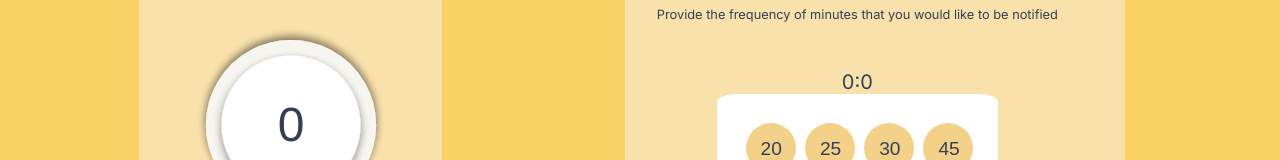
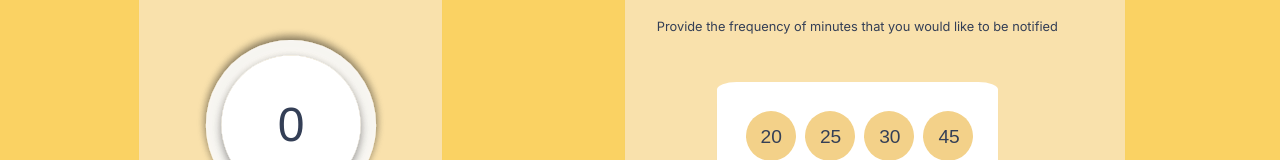
Before and after one commit to Mfonn/Colab, a React (Create React App) app: page / in a window 1280 px wide. Shown: the part 371-531 px from the top of the page. Built offline with nearby package versions, Linux system fonts and the light colour scheme; a web font is replaced by a local one.

Commit message:
for timer

```diff
--- a/src/components/Countdown.jsx
+++ b/src/components/Countdown.jsx
@@ -61,9 +61,9 @@ function MyTimer({ expiryTimestamp, setCount, count, stop }) {
       <div className="">
 
         {/* code for the timer */}
-       <div style={{ fontSize: "20px", textAlign: "center" }}>
+       {/* <div style={{ fontSize: "20px", textAlign: "center" }}>
         <span>{minutes}</span>:<span>{seconds}</span>
-        </div>
+        </div>  */}
         {/* <p>{isRunning ? "Running" : "Not running"}</p>
         <button onClick={start}>Start</button> */}
          {/* <button onClick={pause}>Pause</button>  */}
```
